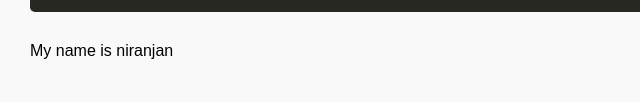
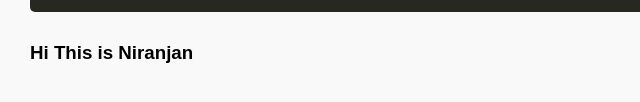
Before and after one commit to Ramakrishnaas/Duddekunta-Ramakrishna, a plain HTML site: page index.html in a window 1280 px wide. Shown: the part 530-632 px from the top of the page, 0-640 px from the left. Drawn offline with Linux system fonts and the light colour scheme.

Commit message:
Update index.html

```diff
--- a/index.html
+++ b/index.html
@@ -64,6 +64,4 @@ print(factorial(5))  # Output: 120</code></pre>
 
 </body>
 </html>
-
-
-My name is niranjan
+    <h3>Hi This is Niranjan</h3>
```
